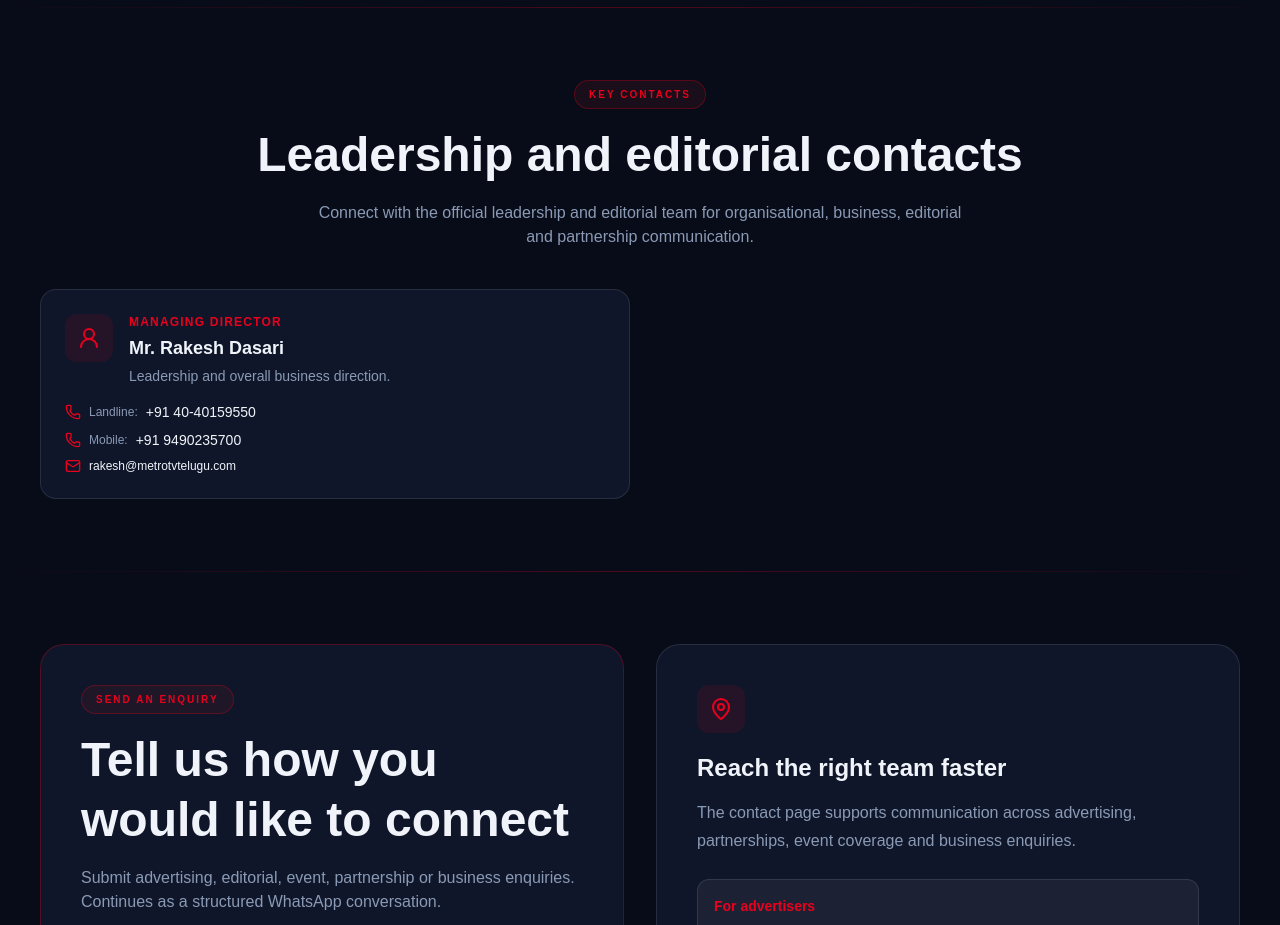
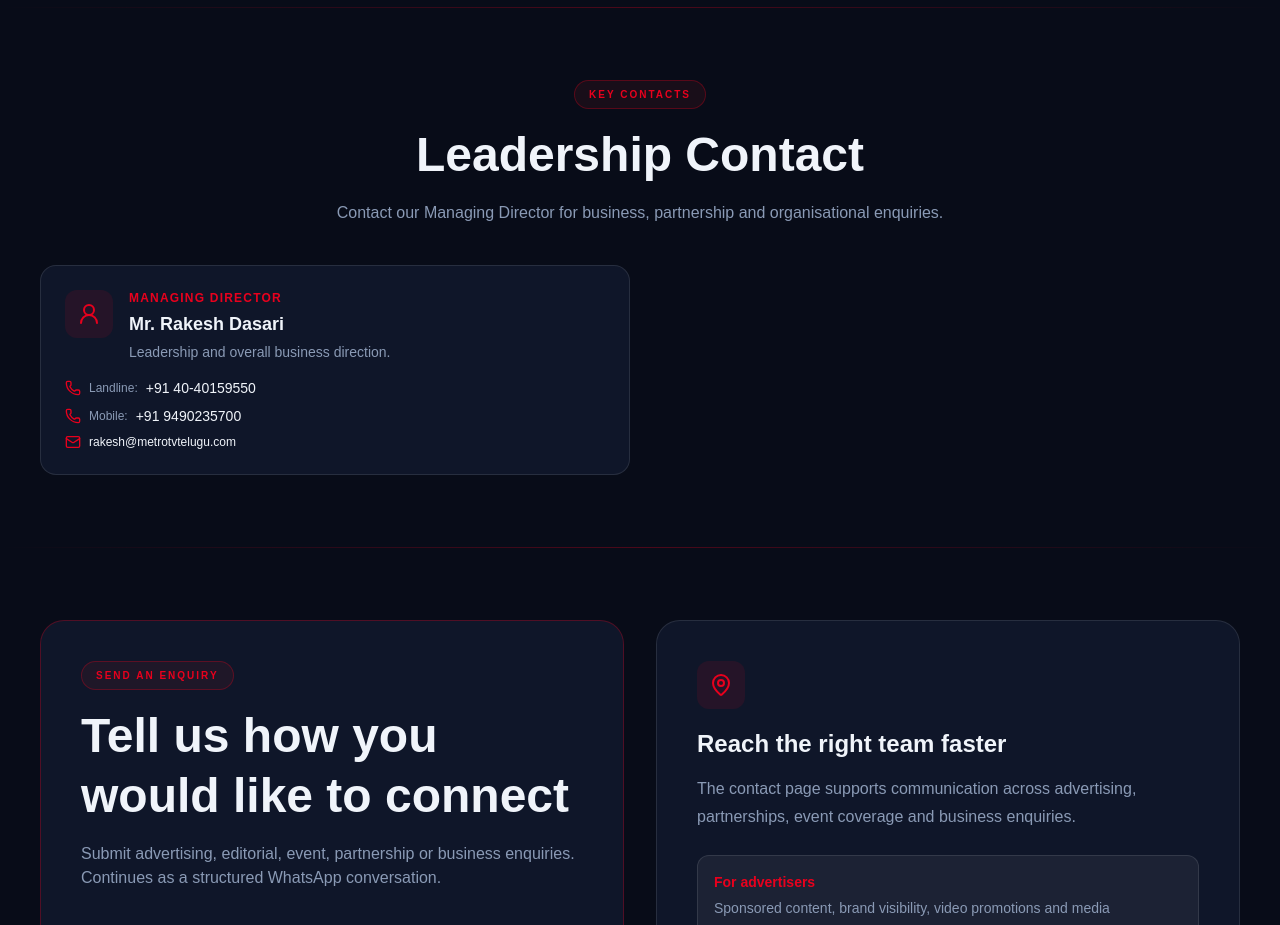
Before and after one commit to shivasricharan/metrotvtelugu, a Next.js app: page /contact in a window 1280 px wide. Shown: the part 1400-2325 px from the top of the page. Built offline with nearby package versions, Linux system fonts and the light colour scheme.

Commit message:
Refine key contact heading

```diff
--- a/app/contact/page.js
+++ b/app/contact/page.js
@@ -229,8 +229,8 @@ export default async function ContactPage() {
           <FadeIn>
             <SectionTitle
               eyebrow="Key Contacts"
-              title="Leadership and editorial contacts"
-              desc="Connect with the official leadership and editorial team for organisational, business, editorial and partnership communication."
+              title="Leadership Contact"
+              desc="Contact our Managing Director for business, partnership and organisational enquiries."
               center={true}
             />
           </FadeIn>
```
